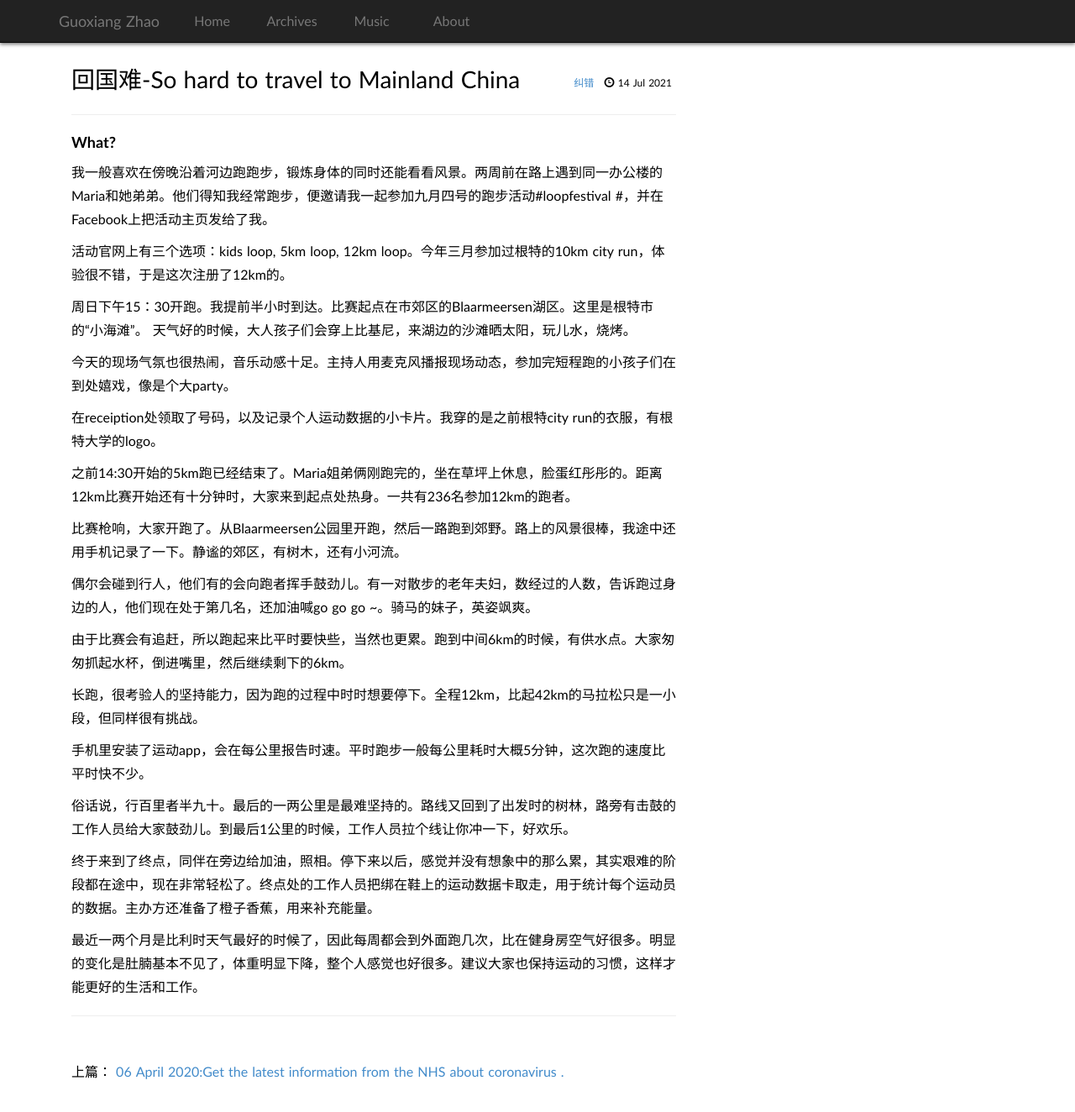
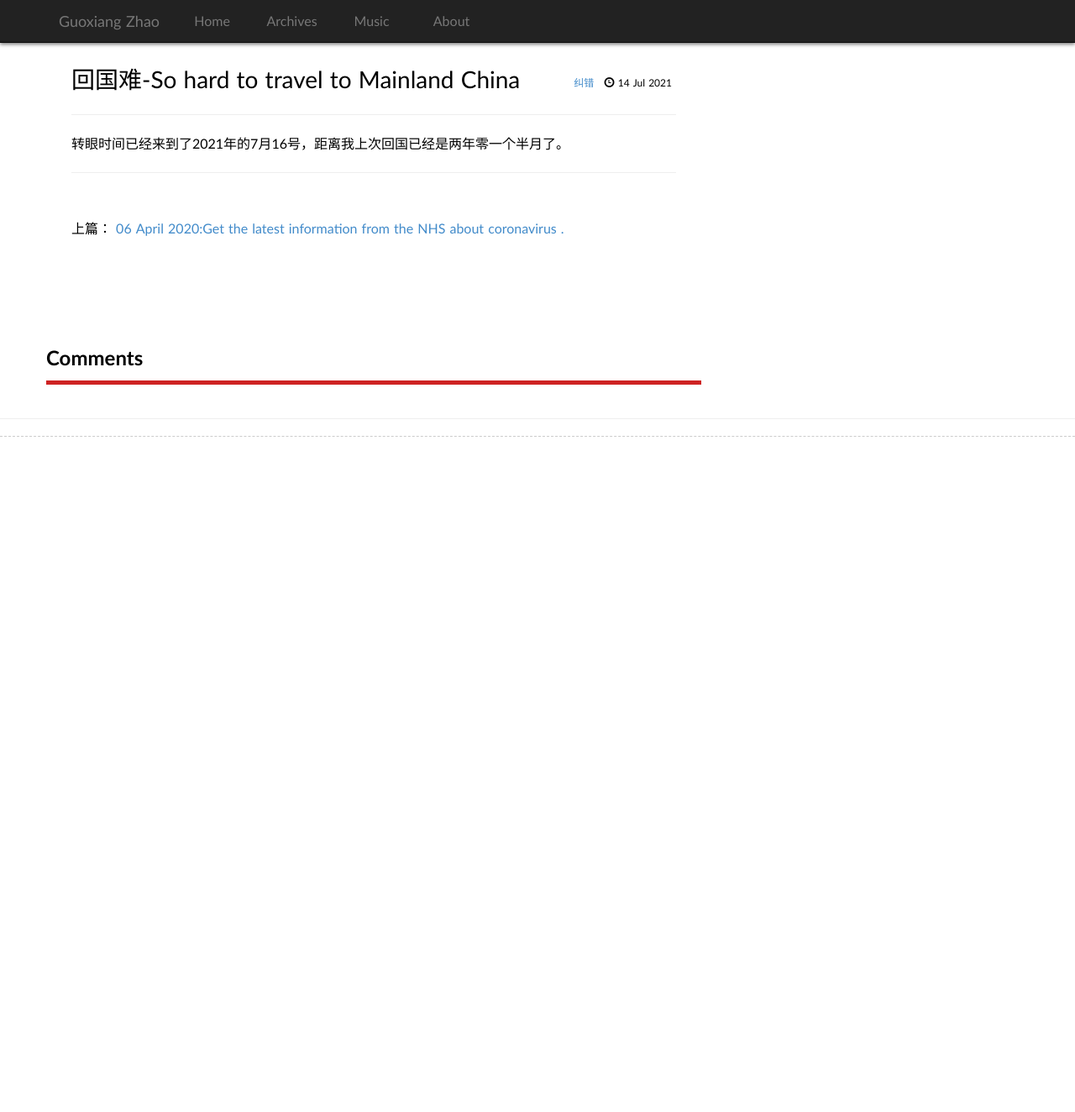
Before and after one commit to guoxiangzhao/guoxiangzhao.github.io, a Jekyll site: the page built from _posts/2021-07-14-回国难.md, in a window 1280 px wide and 1400 px high. Shown: the top 1324 px of the window at 84% size. Built offline with Jekyll 4.4.1, drawn with Linux system fonts in a browser that asks for light colours; some web fonts are replaced; comment, search, counter and statistics services are not loaded.

Commit message:
Update 2021-07-14-回国难.md

```diff
--- a/_posts/2021-07-14-回国难.md
+++ b/_posts/2021-07-14-回国难.md
@@ -6,32 +6,4 @@ category : Life
 tags : [travel,]
 ---
 
-### What? ###
-
-我一般喜欢在傍晚沿着河边跑跑步，锻炼身体的同时还能看看风景。两周前在路上遇到同一办公楼的Maria和她弟弟。他们得知我经常跑步，便邀请我一起参加九月四号的跑步活动#loopfestival #，并在Facebook上把活动主页发给了我。
-
-活动官网上有三个选项：kids loop, 5km loop, 12km loop。今年三月参加过根特的10km city run，体验很不错，于是这次注册了12km的。
-
-周日下午15：30开跑。我提前半小时到达。比赛起点在市郊区的Blaarmeersen湖区。这里是根特市的“小海滩”。 天气好的时候，大人孩子们会穿上比基尼，来湖边的沙滩晒太阳，玩儿水，烧烤。
-
-今天的现场气氛也很热闹，音乐动感十足。主持人用麦克风播报现场动态，参加完短程跑的小孩子们在到处嬉戏，像是个大party。
-
-在receiption处领取了号码，以及记录个人运动数据的小卡片。我穿的是之前根特city run的衣服，有根特大学的logo。
-
-之前14:30开始的5km跑已经结束了。Maria姐弟俩刚跑完的，坐在草坪上休息，脸蛋红彤彤的。距离12km比赛开始还有十分钟时，大家来到起点处热身。一共有236名参加12km的跑者。
-
-比赛枪响，大家开跑了。从Blaarmeersen公园里开跑，然后一路跑到郊野。路上的风景很棒，我途中还用手机记录了一下。静谧的郊区，有树木，还有小河流。
-
-偶尔会碰到行人，他们有的会向跑者挥手鼓劲儿。有一对散步的老年夫妇，数经过的人数，告诉跑过身边的人，他们现在处于第几名，还加油喊go go go ~。骑马的妹子，英姿飒爽。
-
-由于比赛会有追赶，所以跑起来比平时要快些，当然也更累。跑到中间6km的时候，有供水点。大家匆匆抓起水杯，倒进嘴里，然后继续剩下的6km。
-
-长跑，很考验人的坚持能力，因为跑的过程中时时想要停下。全程12km，比起42km的马拉松只是一小段，但同样很有挑战。
-
-手机里安装了运动app，会在每公里报告时速。平时跑步一般每公里耗时大概5分钟，这次跑的速度比平时快不少。
-
-俗话说，行百里者半九十。最后的一两公里是最难坚持的。路线又回到了出发时的树林，路旁有击鼓的工作人员给大家鼓劲儿。到最后1公里的时候，工作人员拉个线让你冲一下，好欢乐。
-
-终于来到了终点，同伴在旁边给加油，照相。停下来以后，感觉并没有想象中的那么累，其实艰难的阶段都在途中，现在非常轻松了。终点处的工作人员把绑在鞋上的运动数据卡取走，用于统计每个运动员的数据。主办方还准备了橙子香蕉，用来补充能量。
-
-最近一两个月是比利时天气最好的时候了，因此每周都会到外面跑几次，比在健身房空气好很多。明显的变化是肚腩基本不见了，体重明显下降，整个人感觉也好很多。建议大家也保持运动的习惯，这样才能更好的生活和工作。
+转眼时间已经来到了2021年的7月16号，距离我上次回国已经是两年零一个半月了。
```
